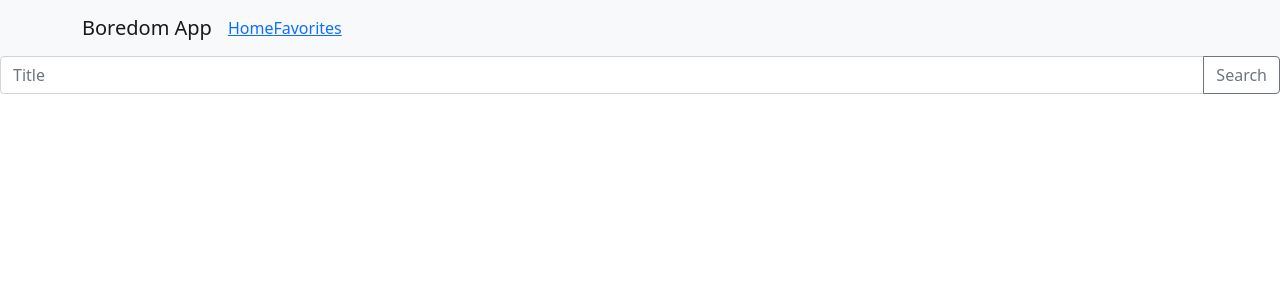
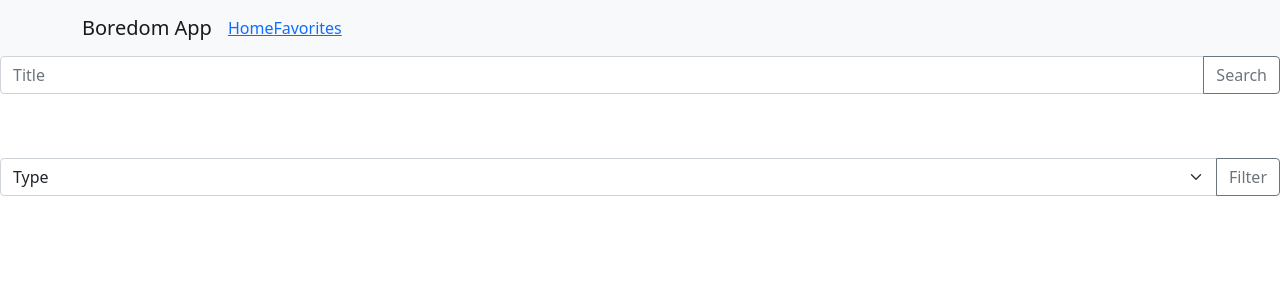
Before and after one commit to yousrahouichi/Boredom-App, a React (Create React App) app: page /favorites in a window 1280 px wide. Shown: the top 300 px of the page. Built offline with nearby package versions, Linux system fonts and the light colour scheme.

Commit message:
add filter by type

```diff
--- a/src/components/FilterBar.js
+++ b/src/components/FilterBar.js
@@ -1,8 +1,9 @@
 import { useState } from "react";
 
-import { InputGroup, FormControl, Button } from "react-bootstrap";
-const FilterBar = ({ searchItems }) => {
+import { InputGroup, FormControl, Button, Form } from "react-bootstrap";
+const FilterBar = ({ searchItems, filterItems }) => {
   const [searchInput, setSearchInput] = useState("");
+  const [type, setType] = useState("");
 
   return (
     <>
@@ -26,6 +27,40 @@ const FilterBar = ({ searchItems }) => {
           Search
         </Button>
       </InputGroup>
+
+      <InputGroup className="mb-3">
+        <Form.Select
+          aria-label="Default select example"
+          value={type}
+          onChange={(e) => {
+            if (e.target.value === "Type") {
+              setType(null);
+            } else {
+              setType(e.target.value);
+            }
+          }}
+        >
+          <option>Type</option>
+          <option value="education">education</option>
+          <option value="recreational">recreational</option>
+          <option value="social">social</option>
+          <option value="diy">diy</option>
+          <option value="charity">charity</option>
+          <option value="cooking">cooking</option>
+          <option value="relaxation">relaxation</option>
+          <option value="music">music</option>
+          <option value="busywork">busywork</option>
+        </Form.Select>
+        <Button
+          variant="outline-secondary"
+          id="button-addon2"
+          onClick={() => {
+            filterItems(type);
+          }}
+        >
+          Filter
+        </Button>
+      </InputGroup>
     </>
   );
 };
--- a/src/pages/Favorites.js
+++ b/src/pages/Favorites.js
@@ -10,6 +10,7 @@ const Favorites = () => {
   const { favorites } = useSelector((state) => state.favorite);
   const [filteredResults, setFilteredResults] = useState([]);
   const [applyFilter, setApplyFilter] = useState(false);
+
   const searchItems = (searchValue) => {
     if (searchValue !== "") {
       setApplyFilter(true);
@@ -25,11 +26,20 @@ const Favorites = () => {
       setFilteredResults(favorites);
     }
   };
+  const filterItems = (type) => {
+    if (type) {
+      setApplyFilter(true);
+      setFilteredResults(favorites.filter((item) => item.type === type));
+    } else {
+      setApplyFilter(false);
+      setFilteredResults(favorites);
+    }
+  };
   return (
     <>
       <Navigation />
       <Stack gap={5}>
-        <FilterBar searchItems={searchItems} />
+        <FilterBar searchItems={searchItems} filterItems={filterItems} />
         <Stack gap={5}>
           {applyFilter
             ? filteredResults.map(
```
